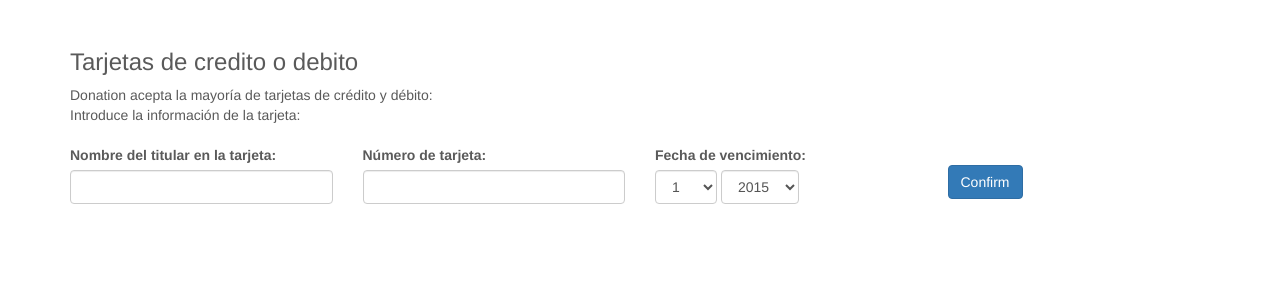
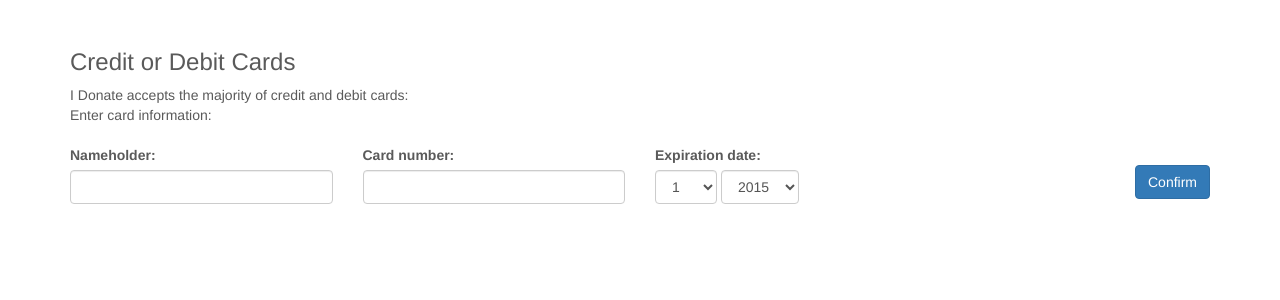
Before and after one commit to thechosenjuan/VirtualEnv, a Django app: template Donations/templates/Donations/checkout.html in a window 1280 px wide. Shown: the part 71-371 px from the top of the page. Run offline with Django 3.2, Linux system fonts and the light colour scheme; the template is opened without the code that fills it, so the values that code supplies are empty; some libraries are stand-ins or nearby versions.

Commit message:
english only

```diff
--- a/Donations/templates/Donations/checkout.html
+++ b/Donations/templates/Donations/checkout.html
@@ -68,23 +68,23 @@
     </div>
 
     <div class="container">
-      <h3>Tarjetas de credito o debito</h3>
-      <span>Donation acepta la mayoría de tarjetas de crédito y débito:</span><br>
-      <span>Introduce la información de la tarjeta:</span>
+      <h3>Credit or Debit Cards</h3>
+      <span>I Donate accepts the majority of credit and debit cards:</span><br>
+      <span>Enter card information:</span>
       <br>
       <br>
       <div class="row">
         <div class="form-group">
         <div class="col-md-3">
-            <label class"bold">Nombre del titular en la tarjeta:</label>
+            <label class"bold">Nameholder:</label>
             <input type="text" class="form-control" id="cardNUmber">
         </div>
         <div class="col-md-3">
-            <label class"bold">Número de tarjeta:</label>
+            <label class"bold">Card number:</label>
             <input type="text" class="form-control" id="cardNUmber">
         </div>
         <div class="col-md-3">
-          <label for="sel1">Fecha de vencimiento:</label><br>
+          <label for="sel1">Expiration date:</label><br>
           <select class="form-control" id="month">
             <option>1</option>
             <option>2</option>
@@ -110,7 +110,7 @@
           </select>
         </div>
         <div class="col-md-3"><br>
-          <button type="button" class="btn btn-primary" type="submit" onclick="location.href='/home/'">Confirm</button>
+          <button type="button" class="btn btn-primary pull-right" type="submit" onclick="location.href='/home/'">Confirm</button>
         </div>
       </div>
     </div>
```
Also changed, not shown: 2 other files.
